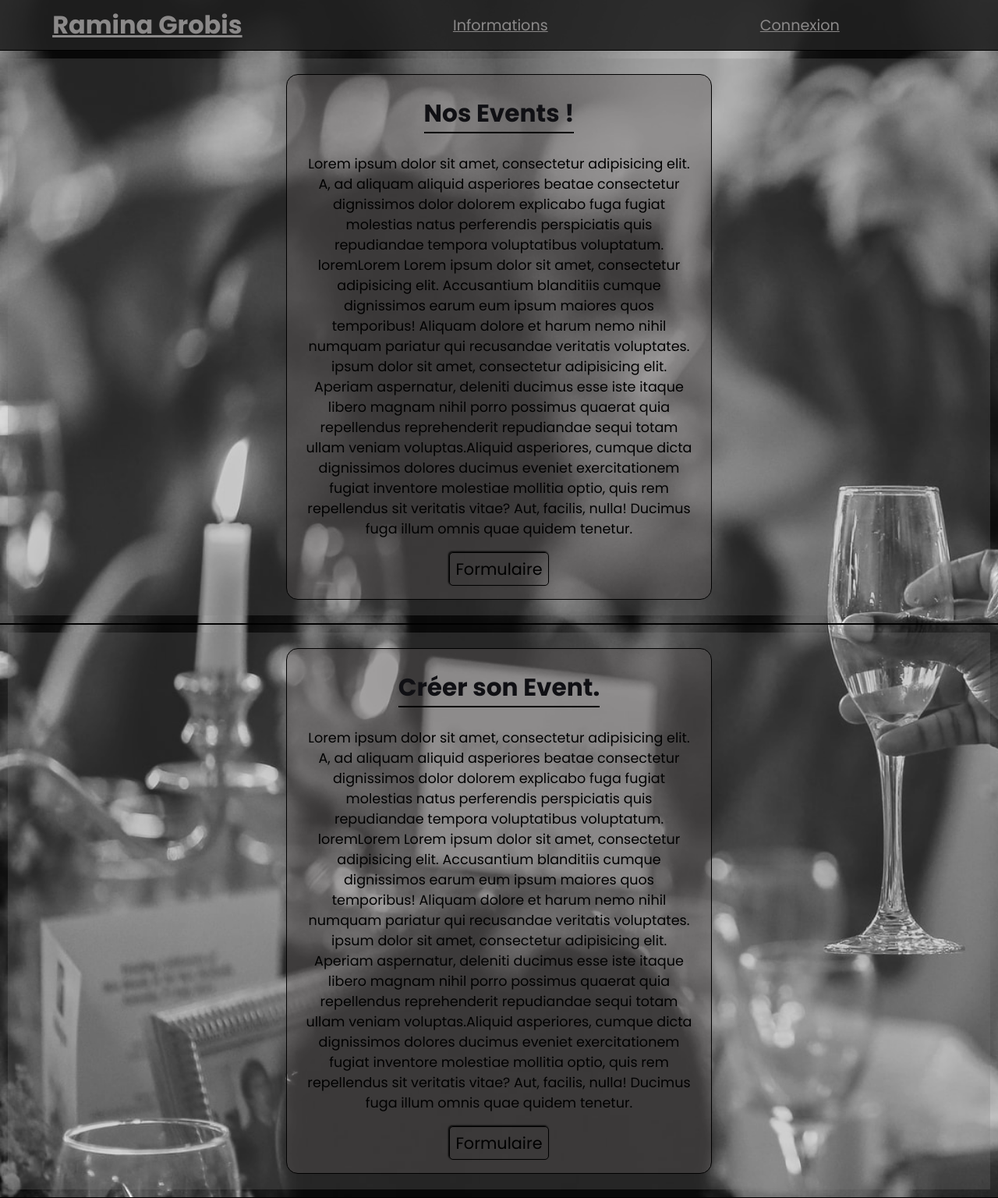
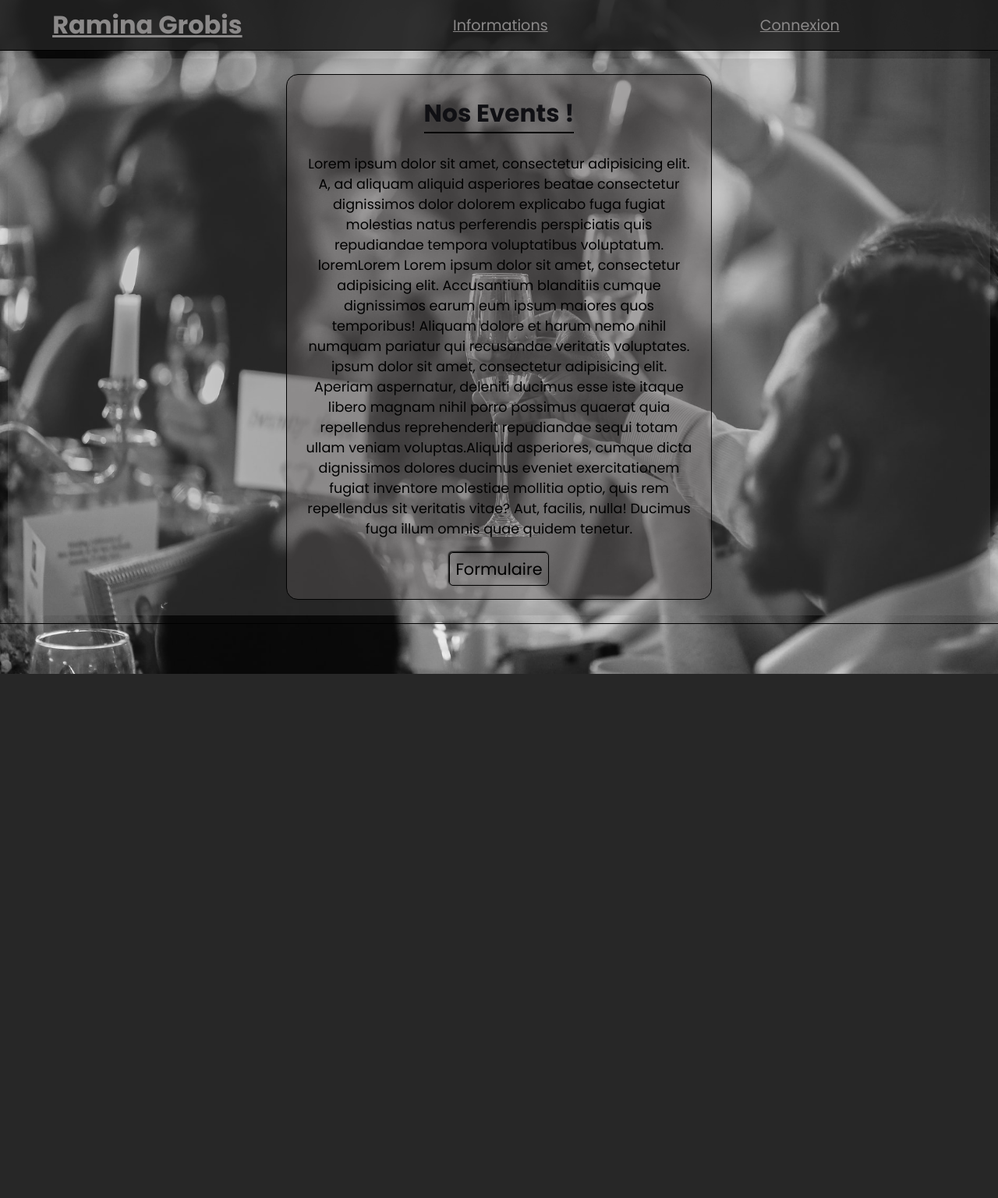
Before and after one commit to Ashriga/RaminaGrobis, a PHP site: page / in a window 1280 px wide. Shown: the whole page at 78% size. After the commit the page ends 864 px from the top, so only its background shows below. Run offline with PHP 8.4, Linux system fonts and the light colour scheme; some libraries are stand-ins or nearby versions.

Commit message:
Correction pour les fonctions.

```diff
--- a/raminagrobis/parts_site/assets/javascript/app.js
+++ b/raminagrobis/parts_site/assets/javascript/app.js
@@ -50,7 +50,12 @@ btnConnexion.addEventListener("click", () => {
 overlayConnexion.addEventListener("dblclick", () => {
     // Fonction pour faire disparaitre le formulaire de connexion
     overlayConnexion.classList.add("hidden");
+    if (homeCard.classList.contains("verified")) {
+        homeCard.classList.remove("hidden");
+    }
+    homeHero.classList.remove("hidden");
+})
 
-    homeHero.classList.remove("hidden");
-    homeCard.classList.remove("hidden");
-})
+// Faire une fonction pour faire apparaitre le "Créer son Event"
+// Valider la class verified si la personne se connecte en tant qu'admin
+// Création fonction addVerified en php avec une balise script.
--- a/raminagrobis/parts_site/index.php
+++ b/raminagrobis/parts_site/index.php
@@ -28,7 +28,7 @@ include "header.php";
 
 <!-- Seulement si Admin -->
 
-<section id="home-card" class="section-lp">
+<section id="home-card" class="section-lp hidden">
     <div class="container">
         <div class="container-card">
             <div class="card">
```
